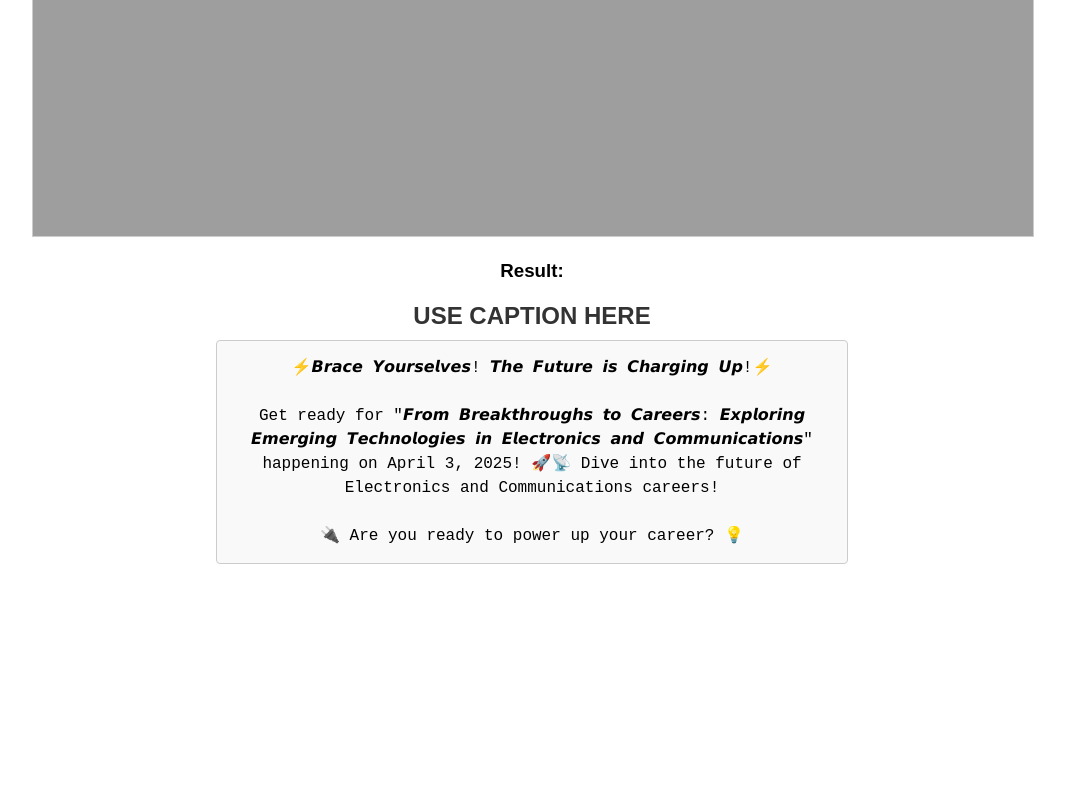
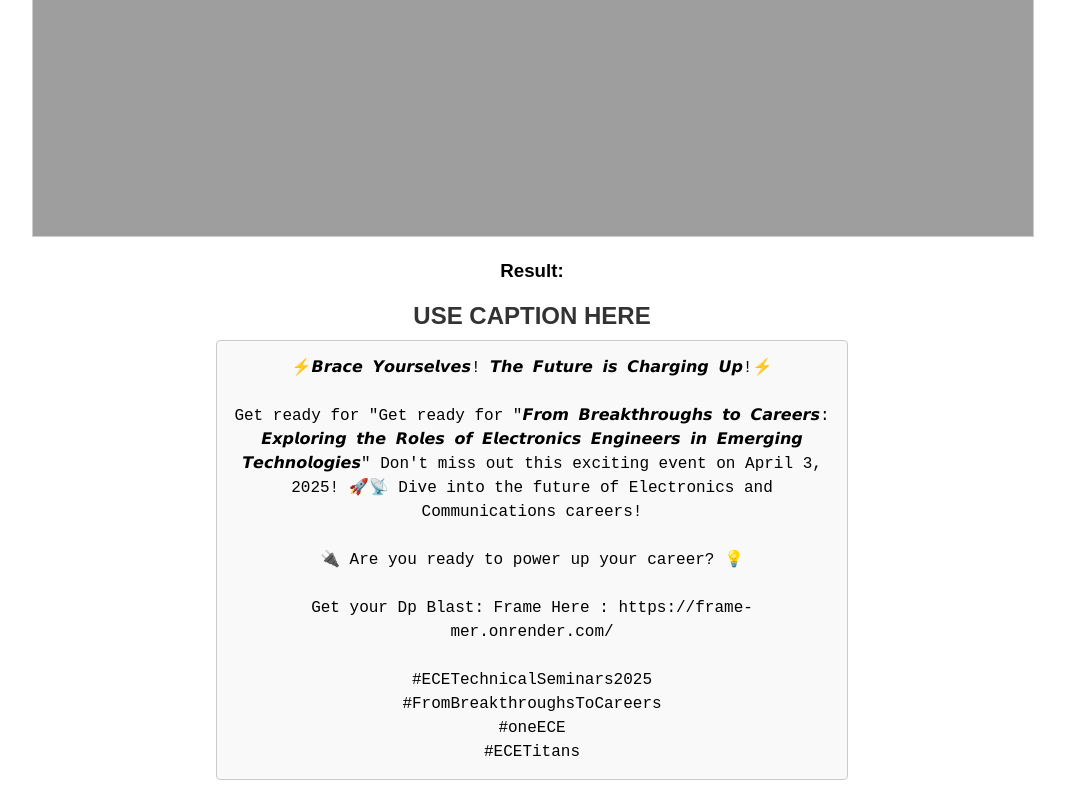
Before and after one commit to sam0l/frame-mer, a website: page index.html in a window 1280 px wide. Shown: the part 1022-1822 px from the top of the page, without its empty margins (108-1173 px from the left). Before the commit the page ends 1606 px from the top, so only its background shows below. Drawn offline with Linux system fonts and the light colour scheme.

Commit message:
fixd txt

```diff
--- a/index.html
+++ b/index.html
@@ -23,7 +23,7 @@
         </div>
         <div class="captions-section">
             <h2>USE CAPTION HERE</h2>
-            <div id="captionsText">⚡️𝘽𝙧𝙖𝙘𝙚 𝙔𝙤𝙪𝙧𝙨𝙚𝙡𝙫𝙚𝙨! 𝙏𝙝𝙚 𝙁𝙪𝙩𝙪𝙧𝙚 𝙞𝙨 𝘾𝙝𝙖𝙧𝙜𝙞𝙣𝙜 𝙐𝙥!⚡️<br><br>Get ready for "𝙁𝙧𝙤𝙢 𝘽𝙧𝙚𝙖𝙠𝙩𝙝𝙧𝙤𝙪𝙜𝙝𝙨 𝙩𝙤 𝘾𝙖𝙧𝙚𝙚𝙧𝙨: 𝙀𝙭𝙥𝙡𝙤𝙧𝙞𝙣𝙜 𝙀𝙢𝙚𝙧𝙜𝙞𝙣𝙜 𝙏𝙚𝙘𝙝𝙣𝙤𝙡𝙤𝙜𝙞𝙚𝙨 𝙞𝙣 𝙀𝙡𝙚𝙘𝙩𝙧𝙤𝙣𝙞𝙘𝙨 𝙖𝙣𝙙 𝘾𝙤𝙢𝙢𝙪𝙣𝙞𝙘𝙖𝙩𝙞𝙤𝙣𝙨" happening on April 3, 2025! 🚀📡 Dive into the future of Electronics and Communications careers!<br><br>🔌 Are you ready to power up your career? 💡</div>
+            <div id="captionsText">⚡️𝘽𝙧𝙖𝙘𝙚 𝙔𝙤𝙪𝙧𝙨𝙚𝙡𝙫𝙚𝙨! 𝙏𝙝𝙚 𝙁𝙪𝙩𝙪𝙧𝙚 𝙞𝙨 𝘾𝙝𝙖𝙧𝙜𝙞𝙣𝙜 𝙐𝙥!⚡️<br><br>Get ready for "Get ready for "𝙁𝙧𝙤𝙢 𝘽𝙧𝙚𝙖𝙠𝙩𝙝𝙧𝙤𝙪𝙜𝙝𝙨 𝙩𝙤 𝘾𝙖𝙧𝙚𝙚𝙧𝙨: 𝙀𝙭𝙥𝙡𝙤𝙧𝙞𝙣𝙜 𝙩𝙝𝙚 𝙍𝙤𝙡𝙚𝙨 𝙤𝙛 𝙀𝙡𝙚𝙘𝙩𝙧𝙤𝙣𝙞𝙘𝙨 𝙀𝙣𝙜𝙞𝙣𝙚𝙚𝙧𝙨 𝙞𝙣 𝙀𝙢𝙚𝙧𝙜𝙞𝙣𝙜 𝙏𝙚𝙘𝙝𝙣𝙤𝙡𝙤𝙜𝙞𝙚𝙨" Don't miss out this exciting event  on April 3, 2025! 🚀📡 Dive into the future of Electronics and Communications careers!<br><br>🔌 Are you ready to power up your career? 💡<br><br> Get your Dp Blast: Frame Here : https://frame-mer.onrender.com/ <br><br> #ECETechnicalSeminars2025 <br> #FromBreakthroughsToCareers <br> #oneECE <br> #ECETitans</div>
         </div>
     </div>
     <script src="script.js"></script>
```
